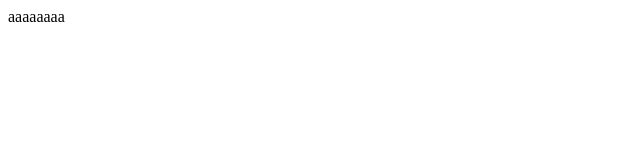
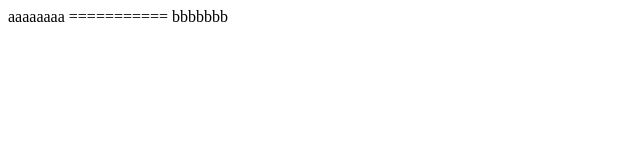
Before and after one commit to kuangjunxian11/vue-demo, a website: page vue-demo/test1.html in a window 1280 px wide. Shown: the whole page, without its empty margins (0-640 px from the left). Drawn offline with Linux system fonts and the light colour scheme.

Commit message:
在master中修改了test1.html

```diff
--- a/vue-demo/test1.html
+++ b/vue-demo/test1.html
@@ -6,5 +6,7 @@
 </head>
 <body>
     aaaaaaaa
+    ===========
+    bbbbbbb
 </body>
 </html>
```
